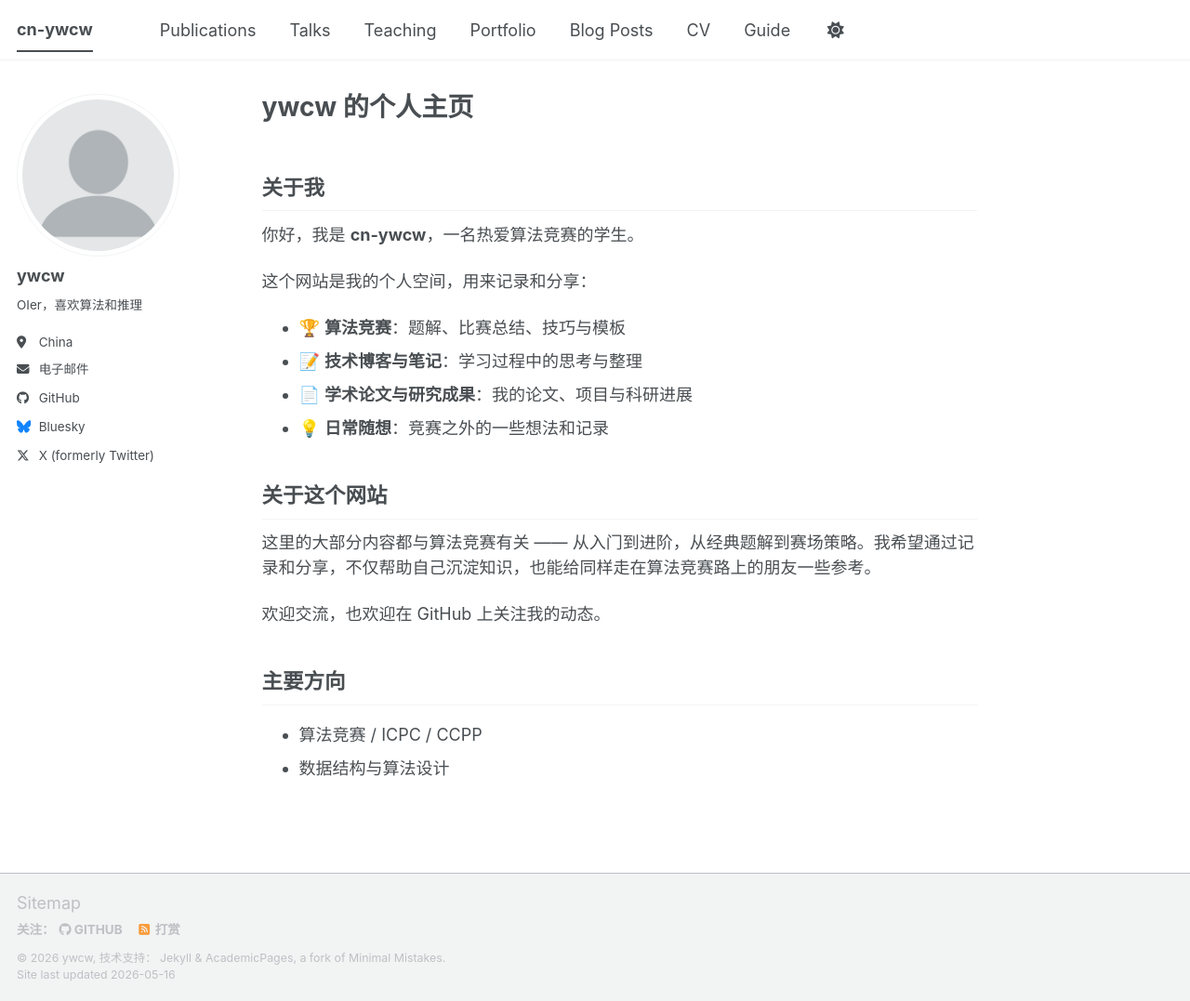
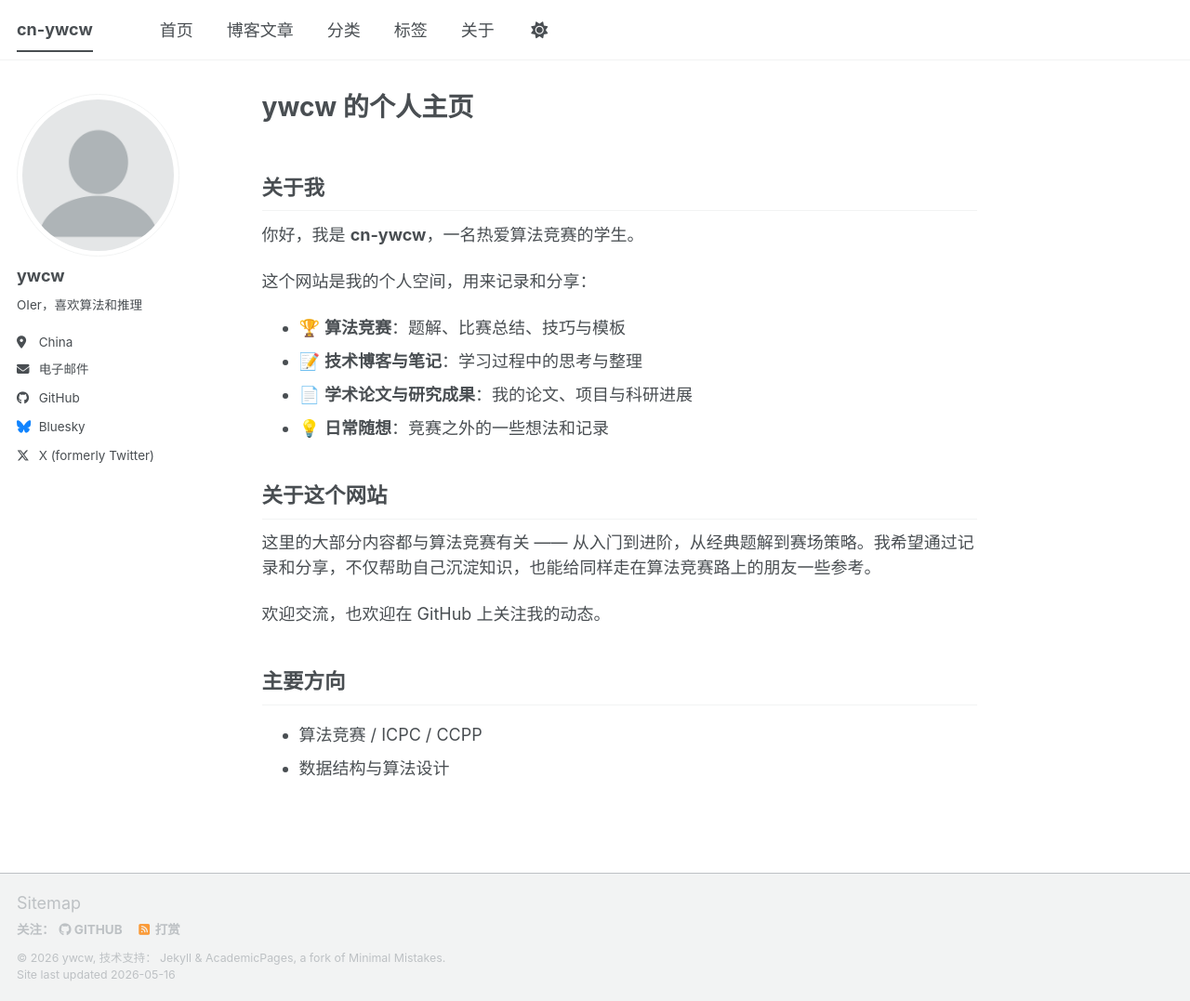
Before and after one commit to cn-ywcw/cn-ywcw.github.io, a Jekyll site: the page built from _pages/about.md, in a window 1280 px wide and 1077 px high. Shown: the whole window at 93% size. Built offline with Jekyll 4.4.1, drawn with Linux system fonts in a browser that asks for light colours; a script bundle is joined from its source files by our own code; library files that are not in the unit come from our copies; some of the changed lines change nothing that is shown.

Commit message:
Update navigation.yml

```diff
--- a/_data/navigation.yml
+++ b/_data/navigation.yml
@@ -1,33 +1,19 @@
-# The following is the order of the links in the header of the website.
-#
-# Changing the order here will adjust the order and you can also add additional
-# links. Removing a link prevents it from showing in the header, but does not
-# prevent it from being included in the site.
-#
-# NOTE that only one of the CV options should be selected, the first is for the
-#      Markdown formatted page while the second is generated using JSON.
+# ==================================================
+# OIer / 算法竞赛博客专用导航栏
+# ==================================================
 
 main:
-  - title: "Publications"
-    url: /publications/
+  - title: "首页"
+    url: /
 
-  - title: "Talks"
-    url: /talks/
-
-  - title: "Teaching"
-    url: /teaching/
-
-  - title: "Portfolio"
-    url: /portfolio/
-
-  - title: "Blog Posts"
+  - title: "博客文章"
     url: /year-archive/
 
-  - title: "CV"
-    url: /cv/
+  - title: "分类"
+    url: /categories/
 
-  # - title: "CV"
-  #   url: /cv-json/
+  - title: "标签"
+    url: /tags/
 
-  - title: "Guide"
-    url: /markdown/
+  - title: "关于"
+    url: /about/
```
